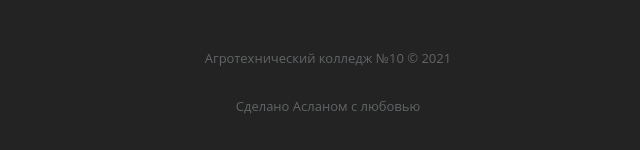
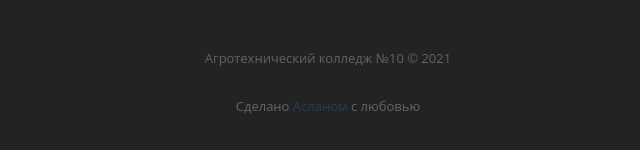
Before and after one commit to agrotk/agrotk.github.io, a plain HTML site: page index.html in a window 1280 px wide. Shown: the part 4117-4267 px from the top of the page, 312-952 px from the left. Drawn offline with Linux system fonts and the light colour scheme.

Commit message:
Изменил ошибки в тексте

```diff
--- a/index.html
+++ b/index.html
@@ -425,7 +425,7 @@
                 </div>
             </div>
                             <p class="copyright">Агротехнический колледж №10 © 2021</p>
-                            <p class="copyright">Сделано Асланом с любовью</p>
+                            <p class="copyright">Сделано <a href="https://dexsid.github.io/">Асланом</a> с любовью</p>
 
 
         </footer>
```
